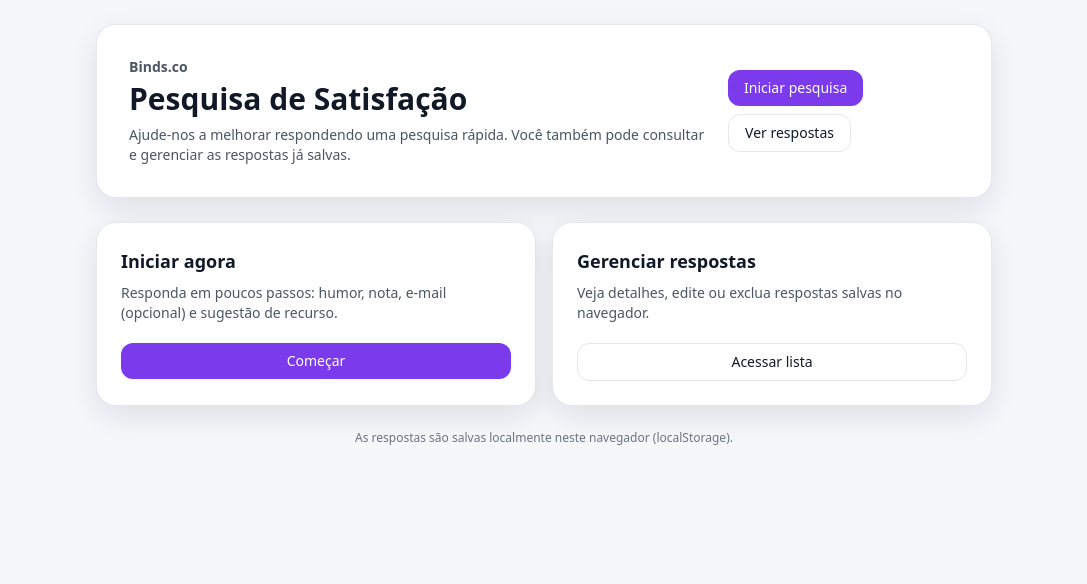
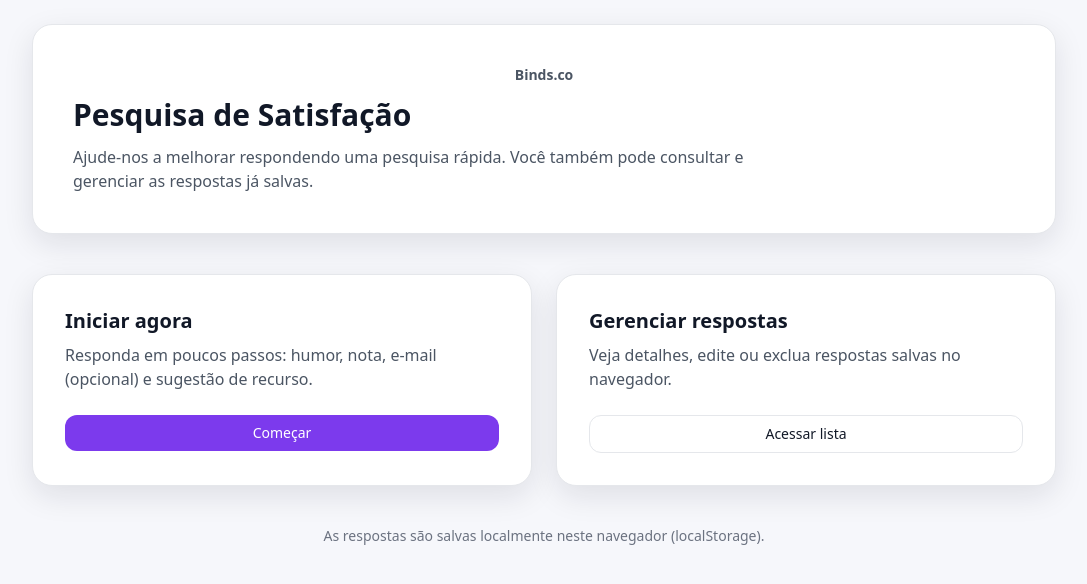
Before and after one commit to joao-holanda19/binds-satisfaction-test, a Vue app: page / in a window 1280 px wide. Shown: the top 584 px of the page, without its empty margins (96-1183 px from the left). Built offline with nearby package versions, Linux system fonts and the light colour scheme.

Commit message:
ui(home): simplificar header e reposicionar cards da página inicial

```diff
--- a/src/views/HomeView.vue
+++ b/src/views/HomeView.vue
@@ -1,63 +1,43 @@
 <template>
   <div class="min-h-screen binds-bg p-6">
-    <div class="mx-auto w-full max-w-4xl space-y-6">
-      <!-- HERO -->
-      <div class="binds-card p-8">
-        <div class="flex flex-col gap-4 md:flex-row md:items-center md:justify-between">
-          <div>
-            <p class="text-sm font-semibold text-gray-600">Binds.co</p>
-            <h1 class="mt-1 text-3xl font-bold text-gray-900">
-              Pesquisa de Satisfação
-            </h1>
-            <p class="mt-2 max-w-2xl text-sm text-gray-600">
-              Ajude-nos a melhorar respondendo uma pesquisa rápida. Você também pode consultar e gerenciar
-              as respostas já salvas.
-            </p>
-          </div>
+    <div class="mx-auto w-full max-w-5xl space-y-8">
+      <div class="binds-card p-10">
+        <p class="text-center text-sm font-semibold text-gray-600">Binds.co</p>
 
-          <div class="flex flex-wrap gap-2">
-            <RouterLink to="/p/default" class="btn btn-primary">
-              Iniciar pesquisa
-            </RouterLink>
-
-            <RouterLink to="/responses" class="btn btn-secondary">
-              Ver respostas
-            </RouterLink>
-          </div>
+        <div class="mt-3 max-w-2xl">
+          <h1 class="text-3xl font-bold text-gray-900">Pesquisa de Satisfação</h1>
+          <p class="mt-3 text-gray-600">
+            Ajude-nos a melhorar respondendo uma pesquisa rápida. Você também pode consultar e
+            gerenciar as respostas já salvas.
+          </p>
         </div>
       </div>
 
-      <!-- AÇÕES EM CARDS -->
-      <div class="grid gap-4 md:grid-cols-2">
-        <div class="binds-card p-6">
-          <h2 class="text-lg font-bold">Iniciar agora</h2>
-          <p class="mt-2 text-sm text-gray-600">
+      <div class="grid gap-6 md:grid-cols-2 pt-2">
+        <div class="binds-card p-8">
+          <h2 class="text-xl font-bold text-gray-900">Iniciar agora</h2>
+          <p class="mt-2 text-gray-600">
             Responda em poucos passos: humor, nota, e-mail (opcional) e sugestão de recurso.
           </p>
 
-          <div class="mt-5">
-            <RouterLink to="/p/default" class="btn btn-primary w-full justify-center">
-              Começar
-            </RouterLink>
-          </div>
+          <RouterLink to="/p/default" class="btn btn-primary mt-6 w-full justify-center">
+            Começar
+          </RouterLink>
         </div>
 
-        <div class="binds-card p-6">
-          <h2 class="text-lg font-bold">Gerenciar respostas</h2>
-          <p class="mt-2 text-sm text-gray-600">
+        <div class="binds-card p-8">
+          <h2 class="text-xl font-bold text-gray-900">Gerenciar respostas</h2>
+          <p class="mt-2 text-gray-600">
             Veja detalhes, edite ou exclua respostas salvas no navegador.
           </p>
 
-          <div class="mt-5">
-            <RouterLink to="/responses" class="btn btn-secondary w-full justify-center">
-              Acessar lista
-            </RouterLink>
-          </div>
+          <RouterLink to="/responses" class="btn btn-secondary mt-6 w-full justify-center">
+            Acessar lista
+          </RouterLink>
         </div>
       </div>
 
-      <!-- Rodapé simples -->
-      <p class="text-center text-xs text-gray-500">
+      <p class="pt-2 text-center text-sm text-gray-500">
         As respostas são salvas localmente neste navegador (localStorage).
       </p>
     </div>
```
